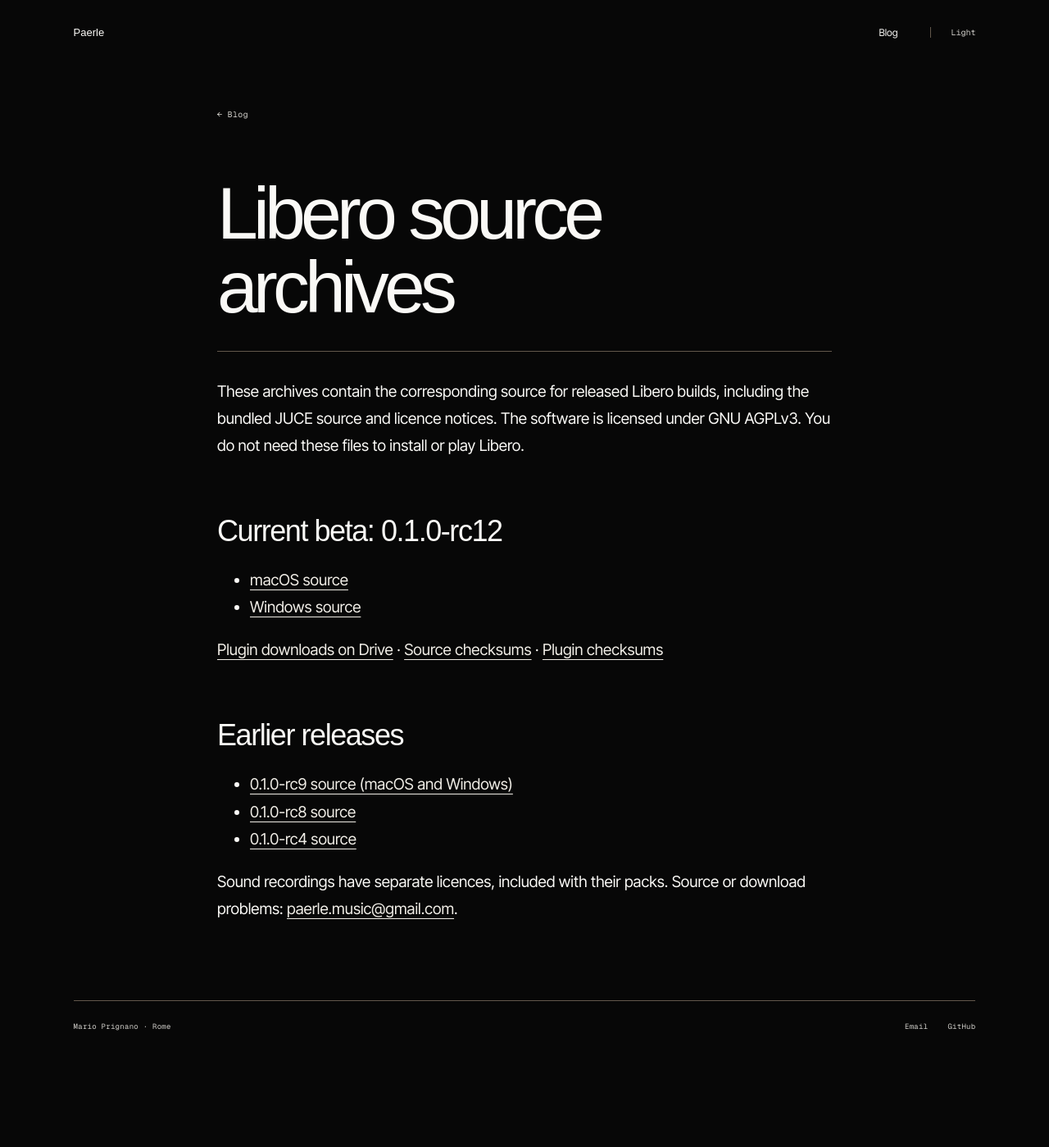
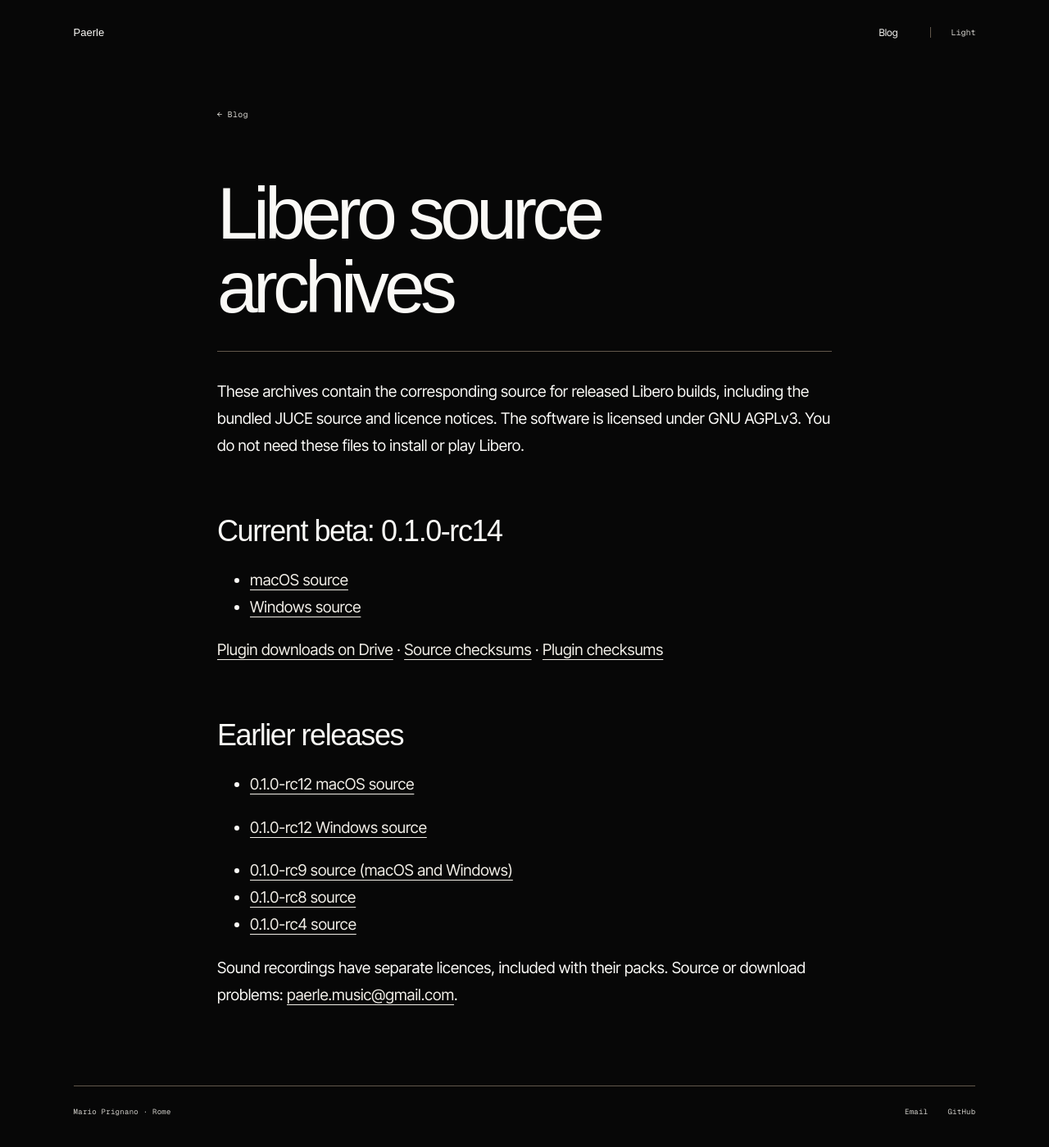
Before and after one commit to MarioPaerle/Mariopaerle.github.io, a Jekyll site: the page built from libero-source.md, in a window 1280 px wide. Shown: the whole page at 82% size. Built offline with Jekyll 4.4.1, drawn with Linux system fonts in a browser that asks for light colours; before the commit the page ends 1295 px from its top, so only the background shows below that.

Commit message:
Provide corresponding rc14 sources separately from Drive installers

```diff
--- a/libero-source.md
+++ b/libero-source.md
@@ -6,14 +6,17 @@
 
 These archives contain the corresponding source for released Libero builds, including the bundled JUCE source and licence notices. The software is licensed under GNU AGPLv3. You do not need these files to install or play Libero.
 
-## Current beta: 0.1.0-rc12
+## Current beta: 0.1.0-rc14
 
-- [macOS source](/downloads/libero-source/Libero-0.1.0-rc12-macOS-source.tar.gz)
-- [Windows source](/downloads/libero-source/Libero-0.1.0-rc12-Windows-source.tar.gz)
+- [macOS source](/downloads/libero-source/Libero-0.1.0-rc14-macOS-source.tar.gz)
+- [Windows source](/downloads/libero-source/Libero-0.1.0-rc14-Windows-source.tar.gz)
 
 [Plugin downloads on Drive](https://drive.google.com/drive/folders/1o06ajqFQ5Xg6Qt3SHa7nXkVN21D4fS2B) · [Source checksums](/downloads/libero-source/SHA256SUMS) · [Plugin checksums](/downloads/libero-source/PLUGIN-SHA256SUMS)
 
 ## Earlier releases
+
+- [0.1.0-rc12 macOS source](/downloads/libero-source/Libero-0.1.0-rc12-macOS-source.tar.gz)
+- [0.1.0-rc12 Windows source](/downloads/libero-source/Libero-0.1.0-rc12-Windows-source.tar.gz)
 
 - [0.1.0-rc9 source (macOS and Windows)](/downloads/libero-source/Libero-0.1.0-rc9-source.tar.gz)
 - [0.1.0-rc8 source](/downloads/libero-source/Libero-0.1.0-rc8-source.tar.gz)
```
Also changed, not shown: _posts/2026-10-04-libero.md (+1 -1 lines), 4 other files.
